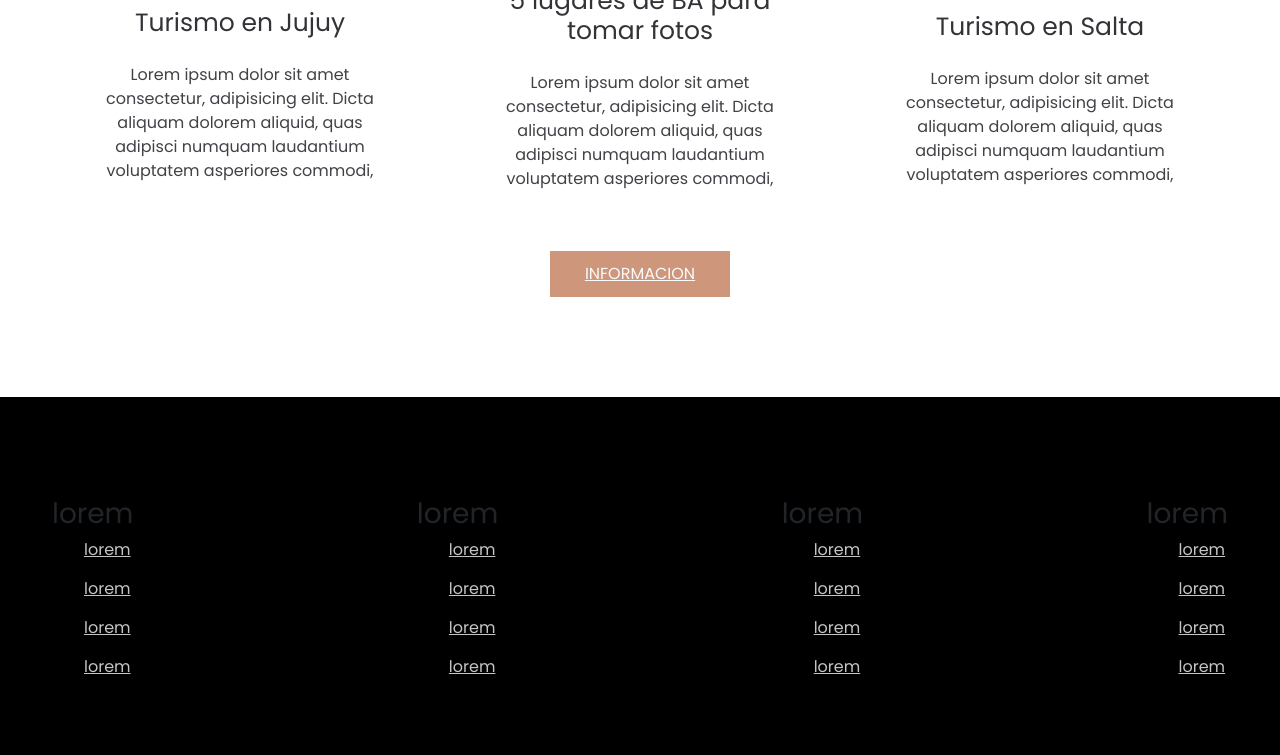
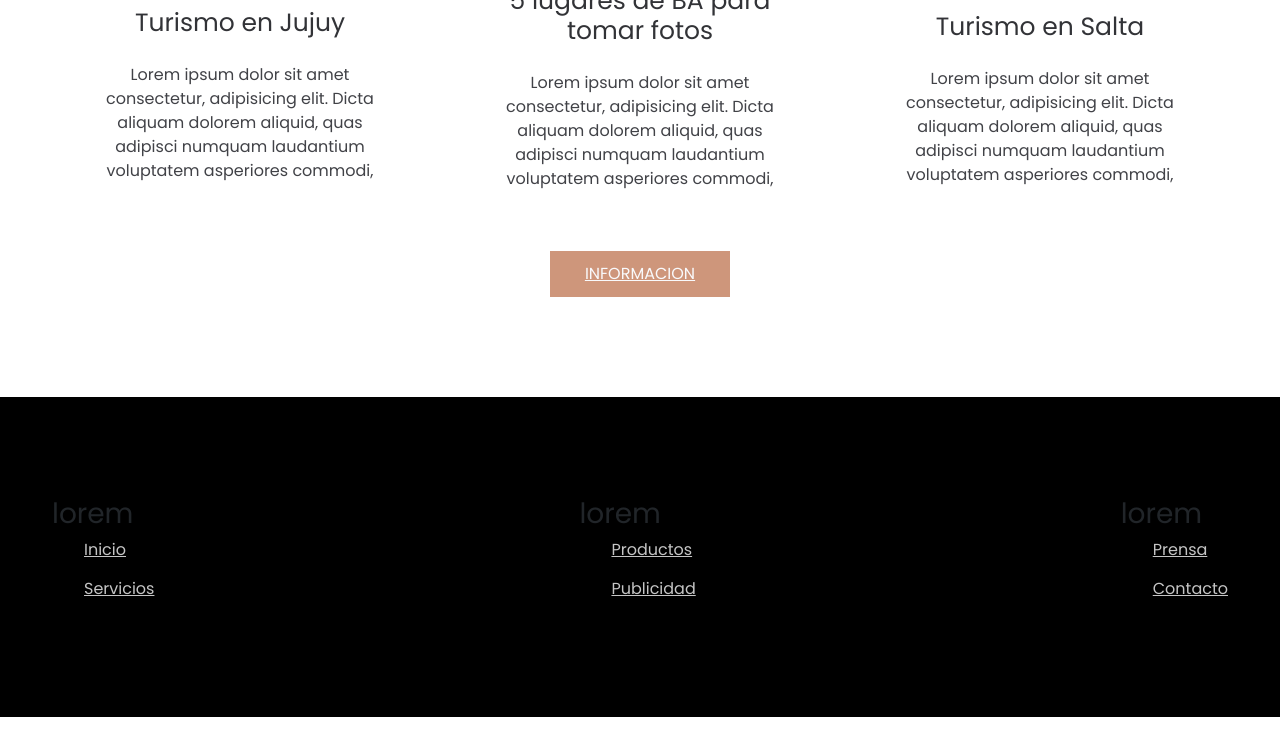
Before and after one commit to gastyVelez/fotonautas, a plain HTML site: page index.html in a window 1280 px wide. Shown: the part 3990-4745 px from the top of the page. After the commit the page ends 4707 px from the top, so only its background shows below. Drawn offline with nearby package versions, Linux system fonts and the light colour scheme.

Commit message:
modificaciones

```diff
--- a/index.html
+++ b/index.html
@@ -188,37 +188,22 @@
             <div class="link">
                 <h3>lorem</h3>
                 <ul>
-                    <li><a href="#">lorem</a></li>
-                    <li><a href="#">lorem</a></li>
-                    <li><a href="#">lorem</a></li>
-                    <li><a href="#">lorem</a></li>
+                    <li><a href="#">Inicio</a></li>
+                    <li><a href="#">Servicios</a></li>
                 </ul>
             </div>
             <div class="link">
                 <h3>lorem</h3>
                 <ul>
-                    <li><a href="#">lorem</a></li>
-                    <li><a href="#">lorem</a></li>
-                    <li><a href="#">lorem</a></li>
-                    <li><a href="#">lorem</a></li>
+                    <li><a href="#">Productos</a></li>
+                    <li><a href="#">Publicidad</a></li>
                 </ul>
             </div>
             <div class="link">
                 <h3>lorem</h3>
                 <ul>
-                    <li><a href="#">lorem</a></li>
-                    <li><a href="#">lorem</a></li>
-                    <li><a href="#">lorem</a></li>
-                    <li><a href="#">lorem</a></li>
-                </ul>
-            </div>
-            <div class="link">
-                <h3>lorem</h3>
-                <ul>
-                    <li><a href="#">lorem</a></li>
-                    <li><a href="#">lorem</a></li>
-                    <li><a href="#">lorem</a></li>
-                    <li><a href="#">lorem</a></li>
+                    <li><a href="#">Prensa</a></li>
+                    <li><a href="#">Contacto</a></li>
                 </ul>
             </div>
         </div>
```
Also changed, not shown: contacto.html (+6 -5 lines).
